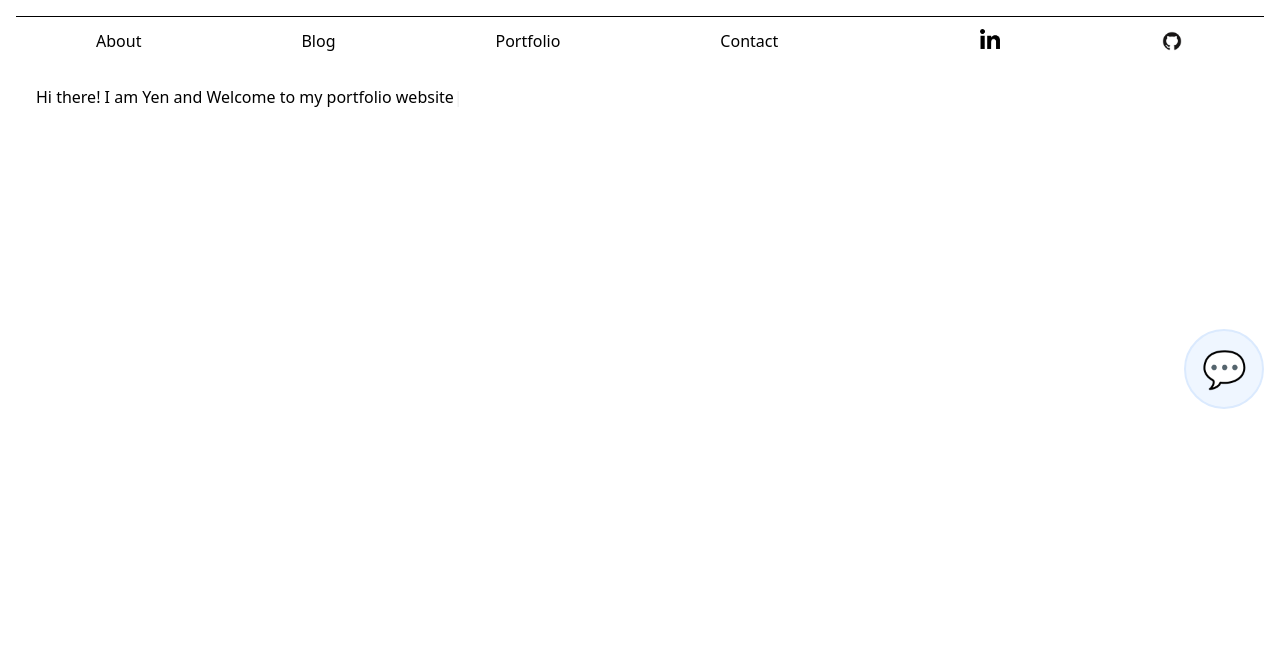
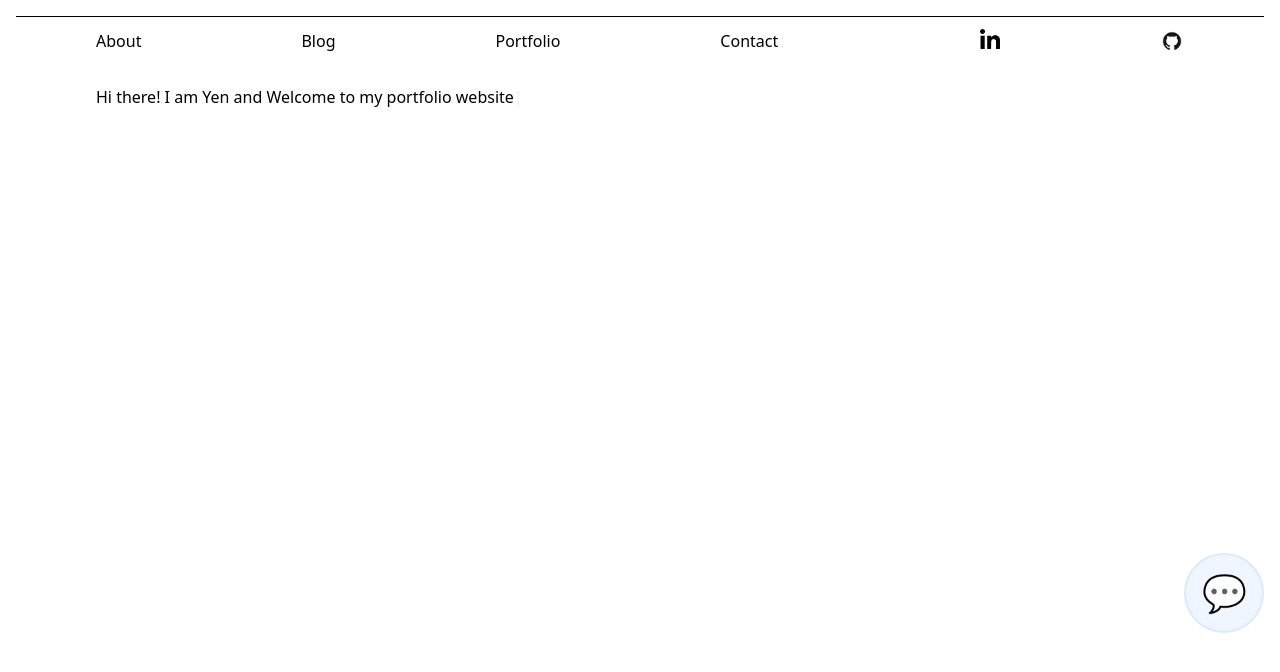
Before and after one commit to yenterefe/main-portfolio, a React (Vite) app in the folder Frontend/: page / in a window 1280 px wide. Shown: the top 672 px of the page. Built offline with nearby package versions, Linux system fonts and the light colour scheme.

Commit message:
fix: fixed padding

```diff
--- a/Frontend/src/Components/AboutMeSection.tsx
+++ b/Frontend/src/Components/AboutMeSection.tsx
@@ -15,7 +15,7 @@ const AboutMe = () => {
 
     return (
         <>
-            <p className={`transition-opacity duration-500 ${isVisible ? "opacity-100" : "opacity-0"} p-5`}>Self-starter and fast-learning developer with experience in open-source projects, diverse tech stacks, and game/XR development</p>
+            <p className={`transition-opacity duration-500 ${isVisible ? "opacity-100" : "opacity-0"} px-20 py-5`}>Self-starter and fast-learning developer with experience in open-source projects, diverse tech stacks, and game/XR development</p>
         </>
     );
 }
--- a/Frontend/src/Components/Home.tsx
+++ b/Frontend/src/Components/Home.tsx
@@ -11,7 +11,7 @@ const home = () => {
             <IntroSection />
             <AboutMe />
             <PortfolioSection />
-            <div className='flex flex-row-reverse'>
+            <div className='flex flex-row-reverse py-12'>
                 <AIButton />
             </div>
 
--- a/Frontend/src/Components/IntroSection.tsx
+++ b/Frontend/src/Components/IntroSection.tsx
@@ -2,7 +2,7 @@ import TypingCard from "./TypingCard";
 
 const IntroSection = () => {
     return (
-        <div className="p-5">
+        <div className="px-20 py-5">
             <TypingCard
                 blurb="Hi there! I am Yen and Welcome to my portfolio website!"
                 cursorSpeed={7000}
--- a/Frontend/src/Components/PortfolioSection.tsx
+++ b/Frontend/src/Components/PortfolioSection.tsx
@@ -19,7 +19,7 @@ const PortfolioSection = () => {
     }, []);
 
     return (
-        <div className="p-10">
+        <div className="aspect-4/1 p-10">
             <h2 className={`transition-opacity duration-500 ${isVisible ? "opacity-100" : "opacity-0"} text-center`}> Portfolio</h2>
             <div className="flex flex-row space-x-4 p-4">
                 <FreshFinder />
```
Also changed, not shown: 1 other file (tests, documents, lock files or other folders).
